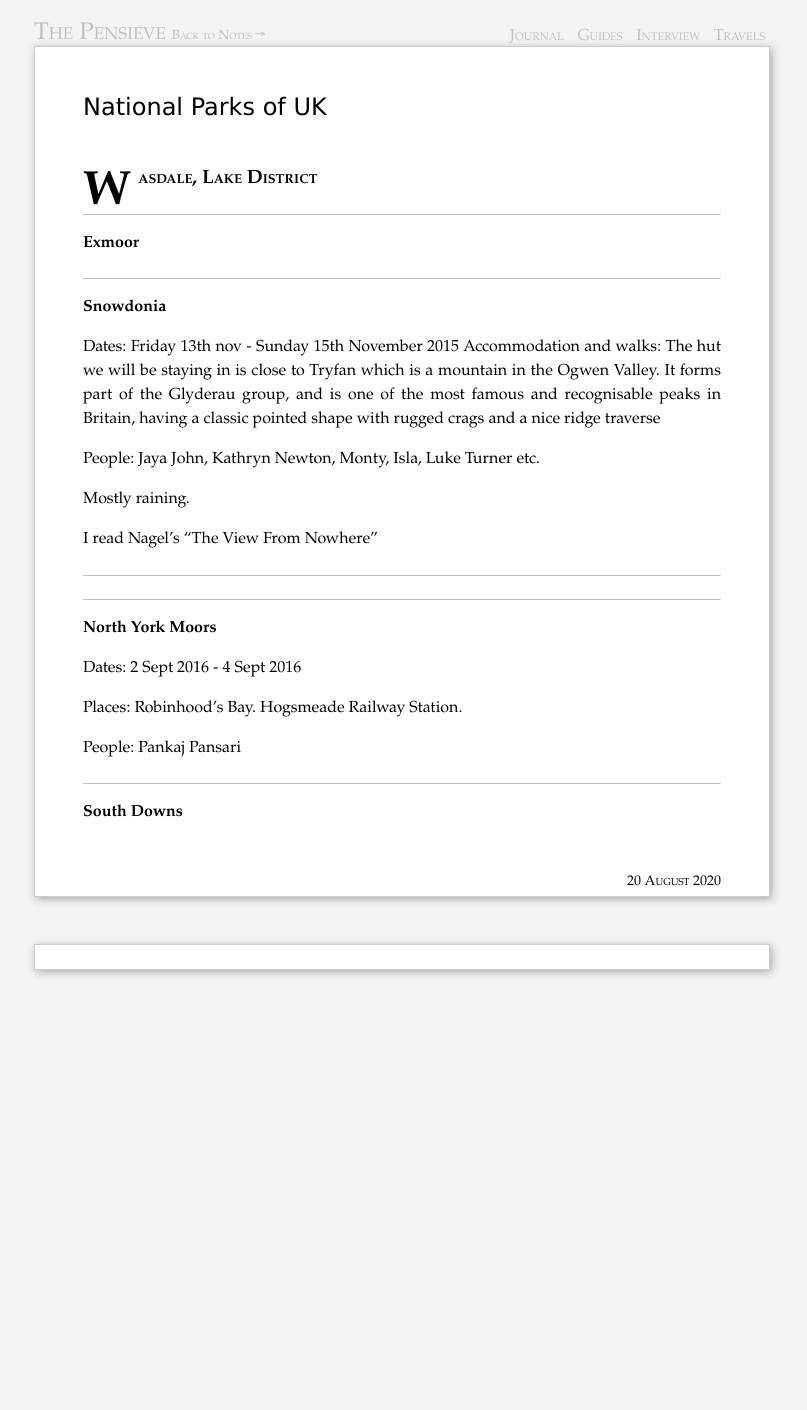
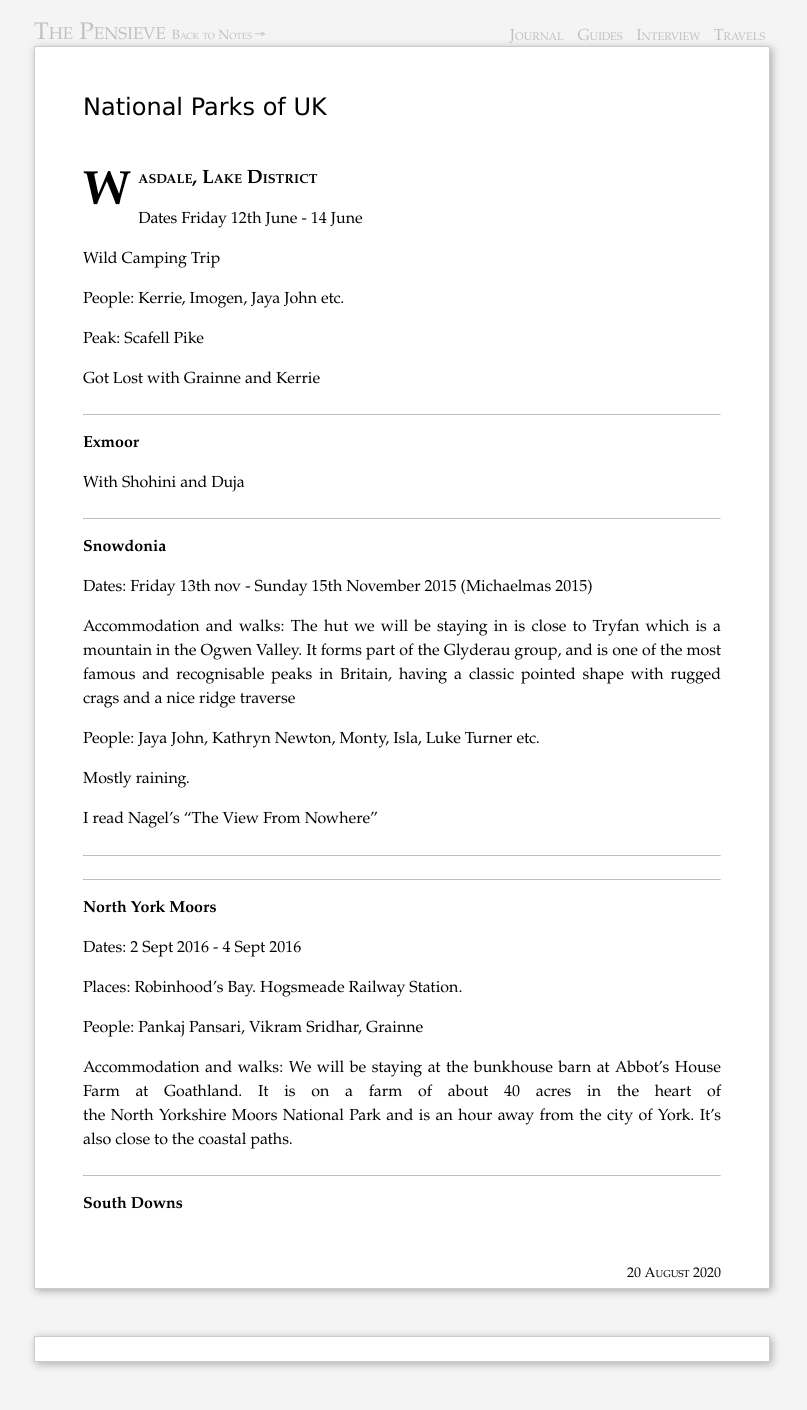
Before and after one commit to piyushahuja/piyushahuja.github.io, a Jekyll site: the page built from _posts/travel/2016-08-20-parks.md, in a window 1280 px wide. Shown: the whole page, without its empty margins (238-1045 px from the left). Built offline with Jekyll 4.4.1, drawn with Linux system fonts in a browser that asks for light colours; comment, search, counter and statistics services are not loaded; before the commit the page ends 1018 px from its top, so only the background shows below that.

Commit message:
auto deployed

```diff
--- a/_posts/travel/2016-08-20-parks.md
+++ b/_posts/travel/2016-08-20-parks.md
@@ -14,6 +14,16 @@ comments: true
 
 **Wasdale, Lake District**
 
+Dates Friday 12th June - 14 June
+
+Wild Camping Trip
+
+People: Kerrie, Imogen, Jaya John etc.
+
+Peak: Scafell Pike
+
+Got Lost with Grainne and Kerrie
+
 
 
 
@@ -24,12 +34,14 @@ comments: true
 
 **Exmoor**
 
+With Shohini and Duja
 
 ----
 
 **Snowdonia**
 
-Dates: Friday 13th nov - Sunday  15th November 2015
+Dates: Friday 13th nov - Sunday  15th November 2015 (Michaelmas 2015)
+
 Accommodation and walks: The hut we will be staying in is close to Tryfan which
 is a mountain in the Ogwen Valley. It forms part of the Glyderau group, and is one of the most famous and recognisable peaks in Britain, having a classic pointed shape with rugged crags and a nice ridge traverse
 
@@ -53,8 +65,9 @@ Dates: 2 Sept 2016 - 4 Sept 2016
 
 Places: Robinhood's Bay. Hogsmeade Railway Station.
 
-People: Pankaj Pansari
+People: Pankaj Pansari, Vikram Sridhar, Grainne
 
+Accommodation and walks: We will be staying at the bunkhouse barn at Abbot's House Farm at Goathland. It is on a farm of about 40 acres in the heart of the North Yorkshire Moors National Park and is an hour away from the city of York. It's also close to the coastal paths.
 
 ---
 **South Downs**
```
